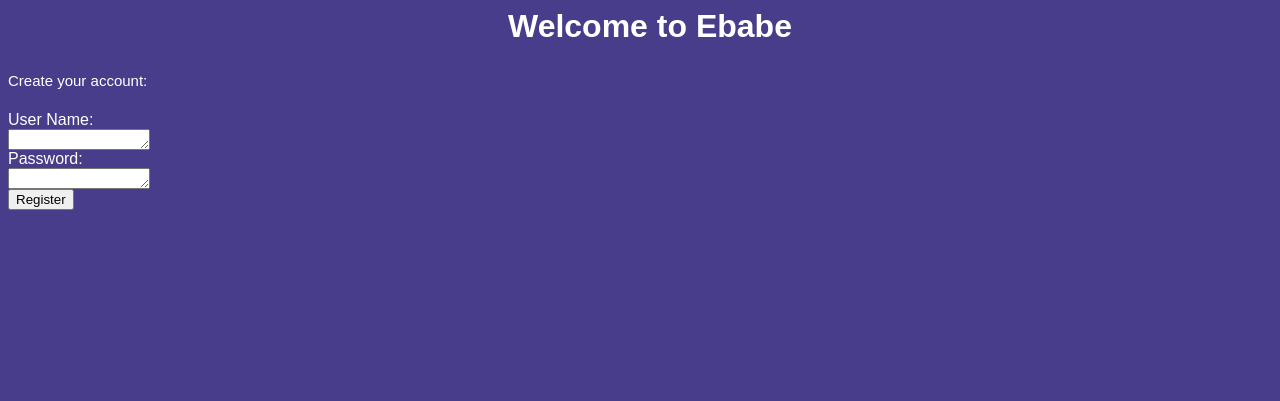
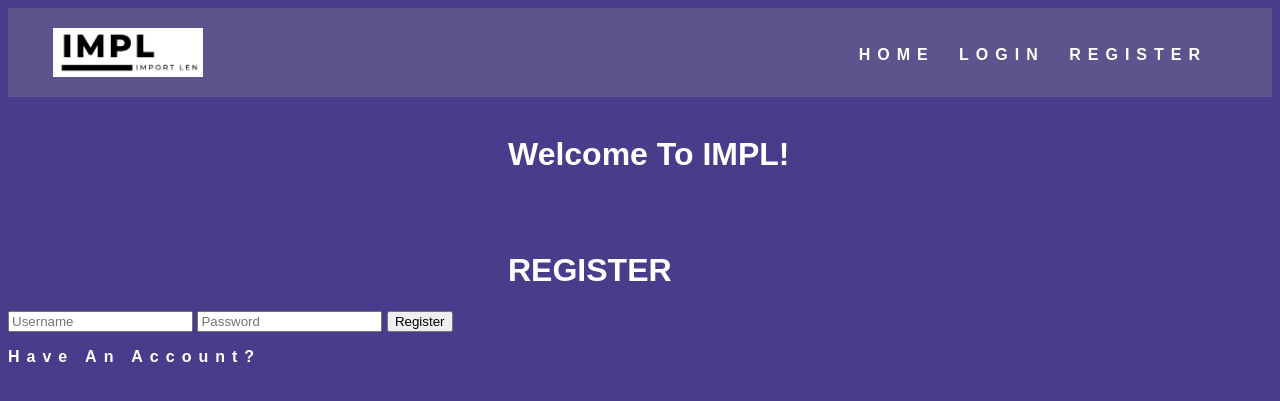
Before and after one commit to NikkosASC4/CSE312Project, a Flask app: page /register in a window 1280 px wide. Shown: the top 401 px of the page. Run offline with Flask 2, Linux system fonts and the light colour scheme.

Commit message:
Fixed all routes

```diff
--- a/app.py
+++ b/app.py
@@ -2,6 +2,8 @@ from flask import Flask, render_template, request, url_for, redirect, session
 import pymongo
 import bcrypt
 import os
+import random
+import hashlib
 
 #Declare Database
 mongo_client = pymongo.MongoClient("mongo")
@@ -14,30 +16,31 @@ app = Flask(__name__)
 #Route declaration
 @app.route('/', methods=["GET", "POST"])
 def index():
-    return render_template('index.html')
+    return redirect(url_for('login_page'))
 
 @app.route('/login', methods=["GET", "POST"])
 def login_page():
     if request.method == 'POST':
-      #Retrieve inputs
-      user = request.form['username']
-      password = (request.form['password']).encode()
-      #Validate input with database
-      accounts = userAccounts.find({})
-      for account in accounts:
-          if user in account.get('username'):
-              pswrd = account.get('password')
-              if bcrypt.checkpw(password, pswrd) == True:
-                  response = redirect(url_for('home_page'))
-                  token = 'XwQrT' + str(random.randint(0, 1000))
-                  hashedToken = hashlib.sha1(token.encode()).digest()
-                  authTokens.insert_one({"authtoken": hashedToken, "username": username})
-                  response.set_cookie('authToken', hashedToken)
-                  return response
-          else:
-              return redirect(url_for('index'))
+        #Retrieve inputs
+        user = request.form['username']
+        password = (request.form['password']).encode()
+        #Validate input with database
+        accounts = userAccounts.find({})
+        for account in accounts:
+            if user in account.get('username'):
+                pswrd = account.get('password')
+                if bcrypt.checkpw(password, pswrd) == True:
+                    response = redirect(url_for('home_page'))
+                    token = 'XwQrT' + str(random.randint(0, 1000))
+                    hashedToken = hashlib.sha1(token.encode()).digest()
+                    authTokens.insert_one({"authtoken": hashedToken, "username": user})
+                    response.set_cookie('authToken', token)
+                    return response
+
+            else:
+                return redirect(url_for('login_page'))
     else:
-        return render_template('auth/login.html')
+        return render_template('login.html')
 
 
 @app.route('/register', methods=["GET", "POST"])
@@ -51,9 +54,9 @@ def register_page():
       password = bcrypt.hashpw(password, generatedSalt)
       #Store username and password in database
       userAccounts.insert_one({"username": user, "password": password})
-      return redirect(url_for('index'))
+      return redirect(url_for('login_page'))
     else:
-        return render_template('auth/registration.html')
+        return render_template('registration.html')
 
 @app.route('/home', methods=["GET", "POST"])
 def home_page():
--- a/templates/auth/registration.html
+++ /dev/null
@@ -1,27 +0,0 @@
-<html lang="en">
-<head>
-    <meta charset="UTF-8">
-    <title>User Registration Login</title>
-    <link rel="stylesheet" href="../static/css/style.css">
-</head>
-<body>
-    <h1>Welcome to Ebabe</h1>
-
-    <p>Create your account:</p>
-
-<p>
-  <form action="/register" id="login-form" method="post" enctype="multipart/form-data">
-     <label for="login-form-comment">User Name: </label>
-     <br/>
-     <textarea id="login-form-username" name="username" cols="15" rows="1"></textarea>
-     <br/>
-     <label for="login-form-comment">Password: </label>
-     <br/>
-     <textarea id="login-form-password" name="password" cols="15" rows="1"></textarea>
-     <br/>
-     <input type="submit" value="Register">
-  </form>
-</p>
-
-</body>
-</html>
--- a/templates/home.html
+++ b/templates/home.html
@@ -12,10 +12,11 @@
             </div>
             <nav>
                 <ul>
-                    <li><a href="../templates/home.html">HOME</a></li>
+                    <li><a href="/home">HOME</a></li>
                     <li><a href="">BUY</a></li>
                     <li><a href="">SELL</a></li>
                     <li><a href="">ABOUT</a></li>
+                    <li><a href="/login">LOGIN</a></li>
                 </ul>
             </nav>
         </div>
--- a/templates/registration.html
+++ b/templates/registration.html
@@ -12,9 +12,9 @@
         </div>
         <nav>
             <ul>
-                <li><a href="../templates/home.html">HOME</a></li>
-                <li><a href="../templates/login.html">LOGIN</a></li>
-                <li><a href="../templates/registration.html">REGISTER</a></li>
+                <li><a href="/home">HOME</a></li>
+                <li><a href="/login">LOGIN</a></li>
+                <li><a href="/register">REGISTER</a></li>
             </ul>
         </nav>
     </div>
@@ -31,12 +31,12 @@
 
   <div class="login-form">
       <h1>REGISTER</h1>
-      <form action="/login" id="login-form" method="post" enctype="multipart/form-data">
+      <form action="/register" id="login-form" method="post" enctype="multipart/form-data">
       <input type="text" name="username" placeholder="Username" />
       <input type="text" name="password" placeholder="Password" />
       <input type="submit" value="Register"/>
       </form>
-      <a href="../templates/login.html">Have An Account?</a>
+      <a href="/login">Have An Account?</a>
   </div>
 
 </body>
```
Also changed, not shown: templates/auth/login.html (deleted, +0 -27 lines), templates/login.html (+4 -4 lines).
